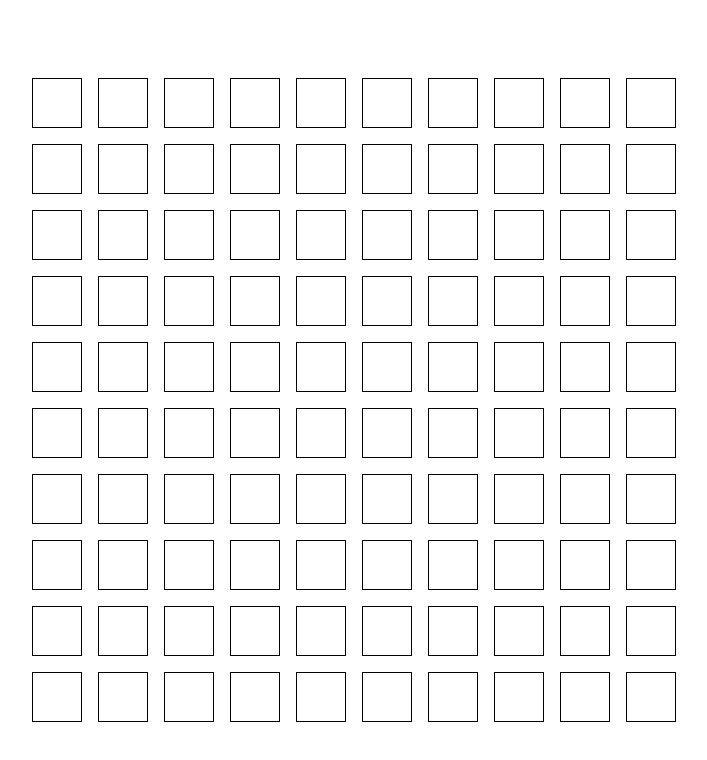
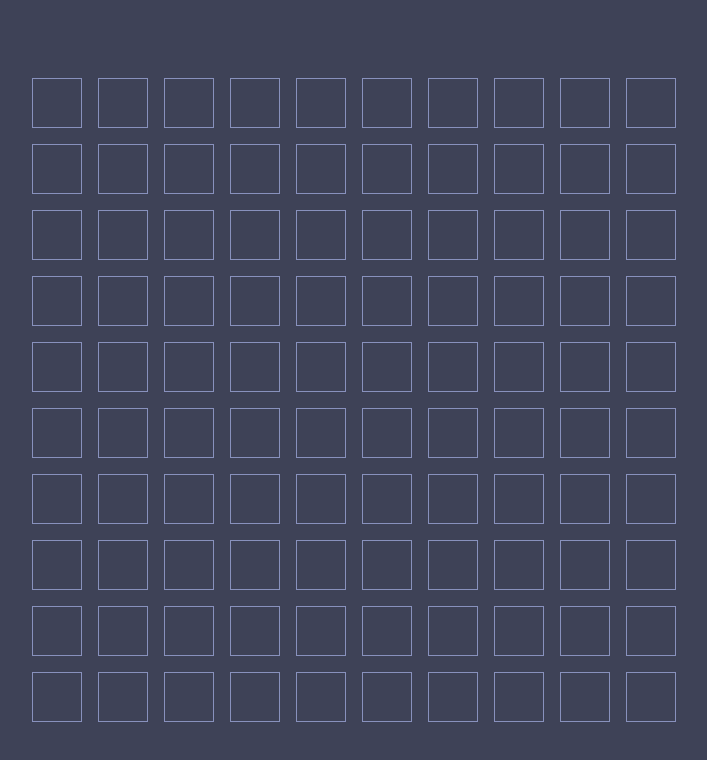
Before and after one commit to carmelo-granvillano/144Boxes, a plain HTML site: page index.html in a window 1280 px wide. Shown: the whole page, without its empty margins (283-990 px from the left). Drawn offline with nearby package versions, Linux system fonts and the light colour scheme.

Commit message:
filled box

```diff
--- a/css/style.css
+++ b/css/style.css
@@ -2,6 +2,10 @@
     margin: 0;
     padding: 0;
     box-sizing: border-box;
+}
+
+body {
+    background-color: #3E4257;
 }
 
 .container {
@@ -16,7 +20,11 @@
 .box {
     width: 50px;
     height: 50px;
-    border: 1px solid black;
+    border: 1px solid #8891BD;
     float: left;
     margin: 8px;
 }
+
+.selected {
+    background-color: #636a86;
+}
--- a/script/script.js
+++ b/script/script.js
@@ -1,14 +1,15 @@
 // 100 Rectangles
-// const text = document.createTextNode("Hello");
-// boxes.appendChild(text);
-
-
-
-
-
 
 for (i=0; i<100; i++) {
-    const boxes = document.createElement("div");
-    boxes.classList.add("box")
-    document.getElementById("boxes").appendChild(boxes);
+    const boxes = document.createElement('div');
+    boxes.classList.add('box')
+    document.getElementById('boxes').appendChild(boxes);
 }
+
+const boxes = document.querySelectorAll('.box');
+
+boxes.forEach(box => {
+    box.addEventListener('click', () => {
+        box.classList.add('selected');
+    })
+})
```
Also changed, not shown: index.html (+1 -2 lines).
